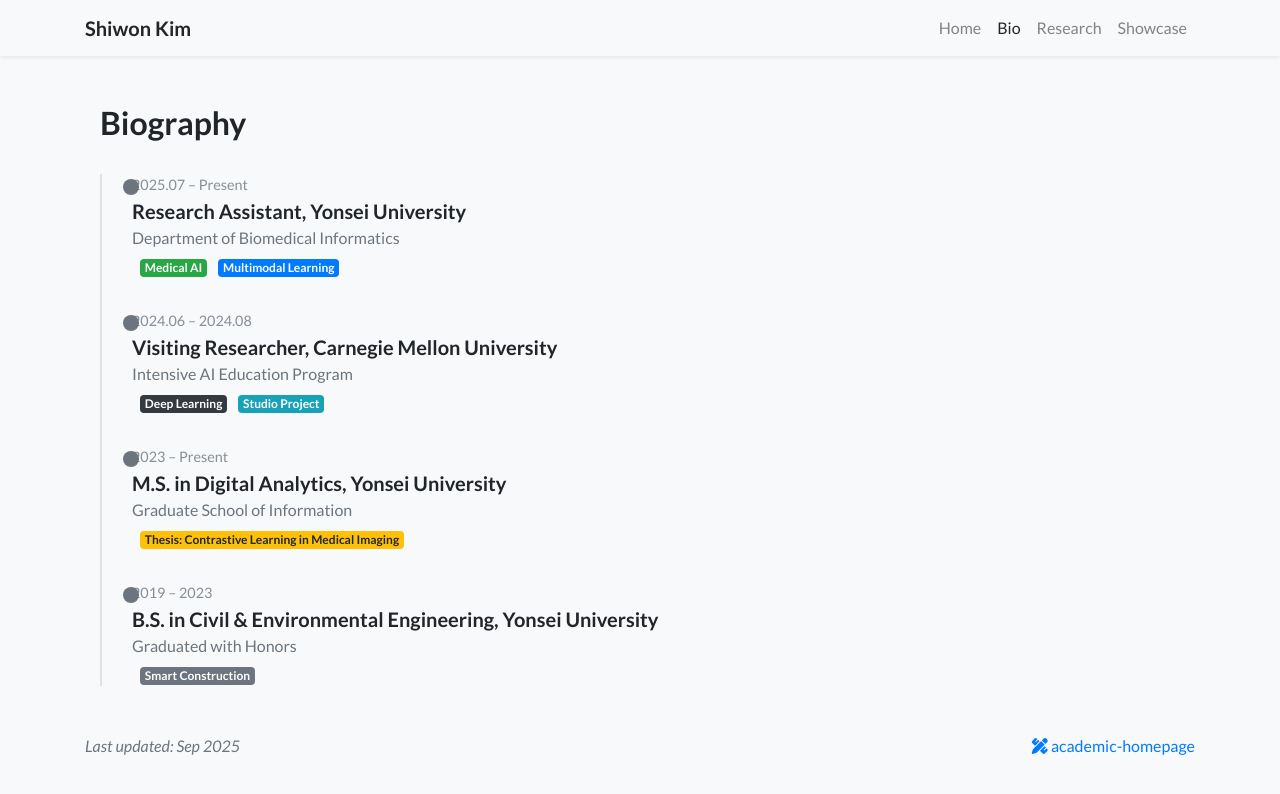
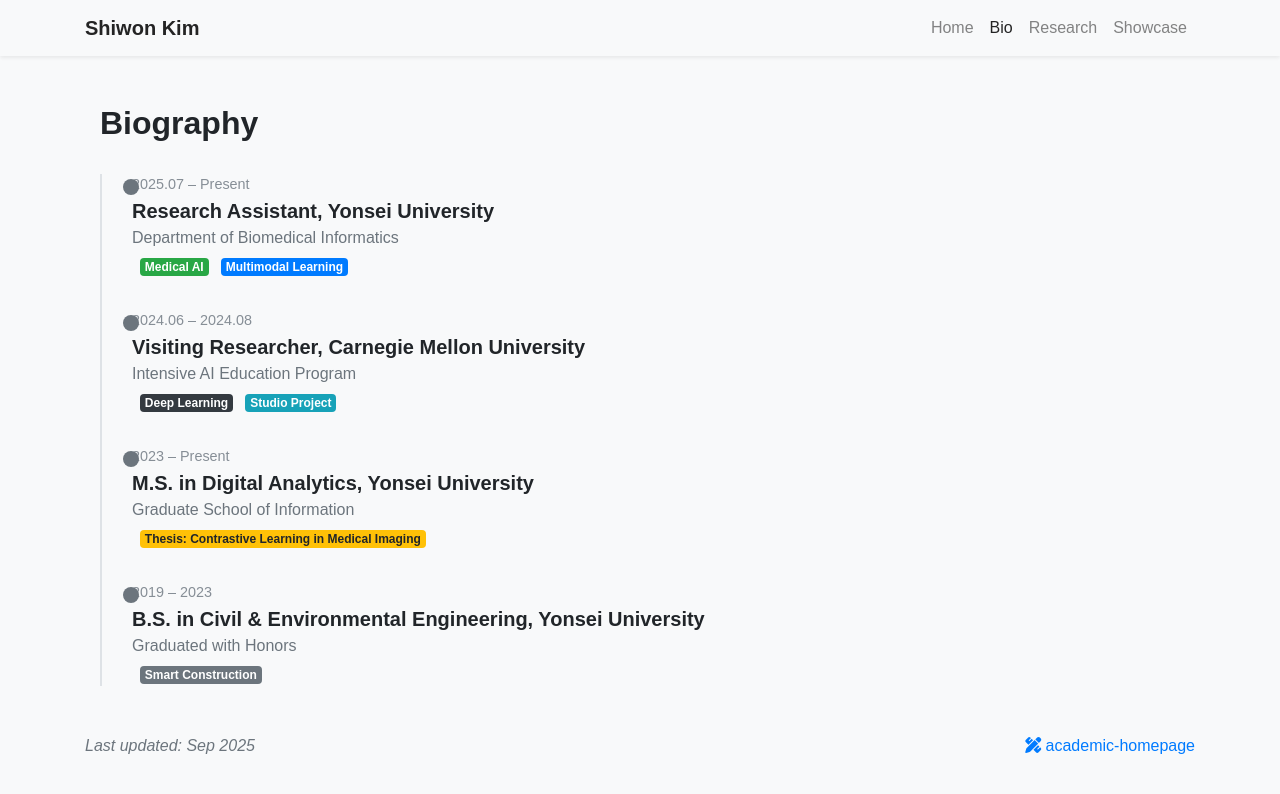
Before and after one commit to shiwonkim/shiwonkim.github.io, a Jekyll site: the page built from bio.html, in a window 1280 px wide. Shown: the top 794 px of the page. Built offline with Jekyll 4.4.1, drawn with Linux system fonts in a browser that asks for light colours; nearby versions of some CDN libraries; a style sheet for code colours, icons or effects is not loaded.

Commit message:
edit profile

```diff
--- a/assets/css/global.css
+++ b/assets/css/global.css
@@ -1,6 +1,6 @@
 @charset "utf-8";
 body {
-    font-family: "Lato", sans-serif;
+    font-family: "Source Sans 3", sans-serif;
     font-weight: 400;
     padding-top: 5.0rem;
 }
```
